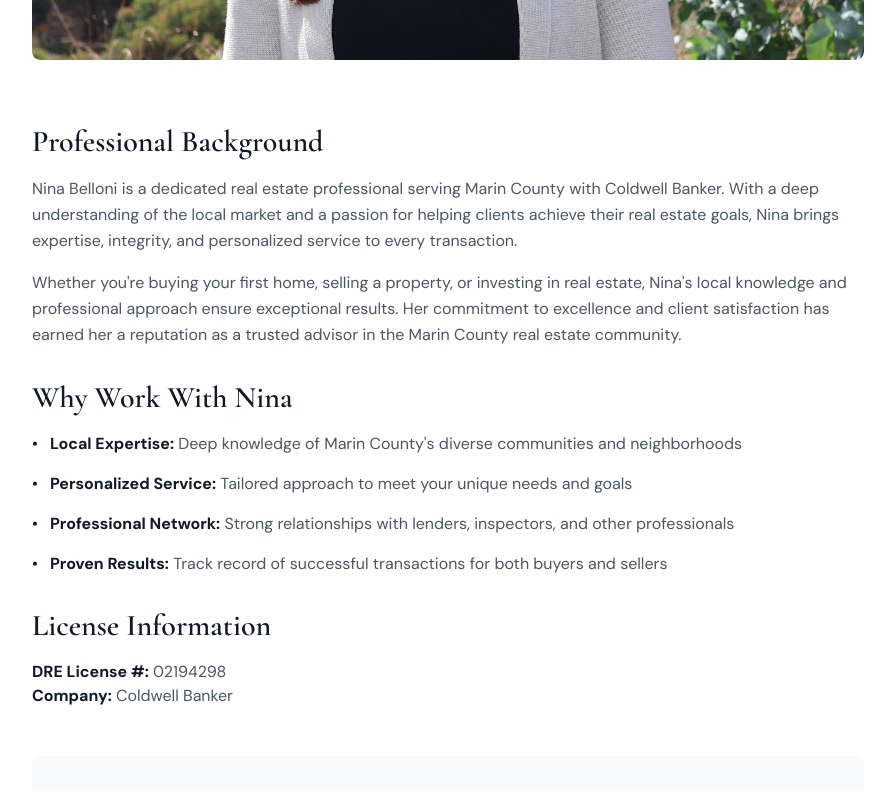
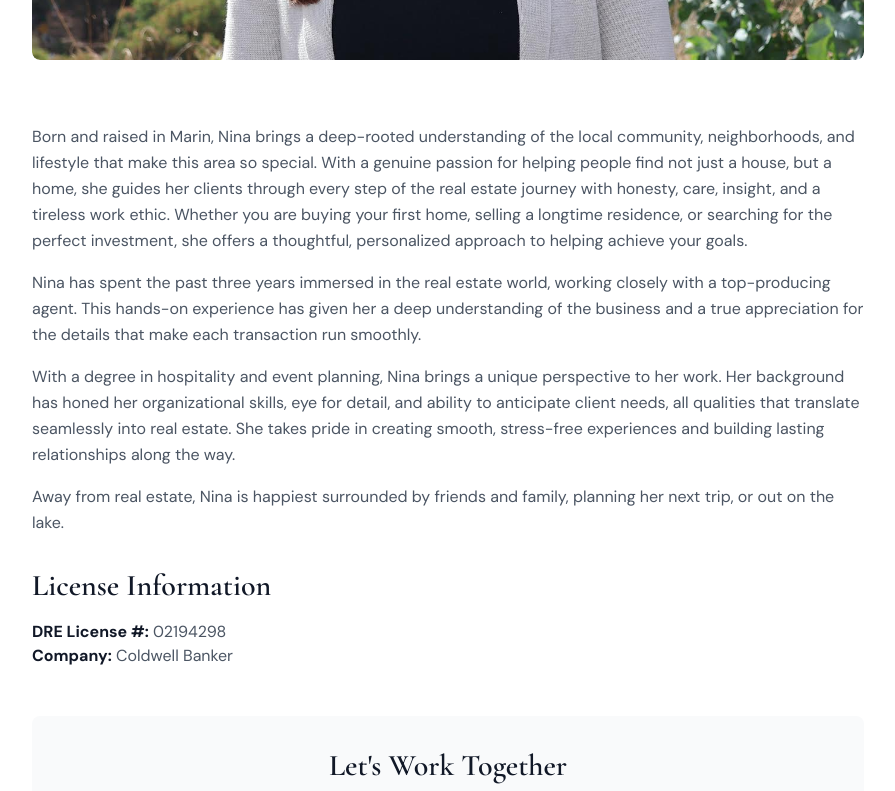
Before and after one commit to rickydoar/nb-web, a Next.js app: page /about in a window 1280 px wide. Shown: the part 620-1411 px from the top of the page, without its empty margins (192-1087 px from the left). Built offline with nearby package versions, Linux system fonts and the light colour scheme.

Commit message:
Update logo size and positioning, add name/license to cover photo, update bio text, and simplify portfolio dropdown

```diff
--- a/app/about/page.tsx
+++ b/app/about/page.tsx
@@ -26,61 +26,29 @@ export default function AboutPage() {
         {/* Bio Content */}
         <div className="prose prose-lg max-w-none">
           <div className="mb-8">
-            <h2 className="font-serif text-3xl font-semibold text-gray-900 mb-4">
-              Professional Background
-            </h2>
             <p className="text-gray-600 leading-relaxed mb-4">
-              Nina Belloni is a dedicated real estate professional serving Marin
-              County with Coldwell Banker. With a deep understanding of the
-              local market and a passion for helping clients achieve their real
-              estate goals, Nina brings expertise, integrity, and personalized
-              service to every transaction.
+              Born and raised in Marin, Nina brings a deep-rooted understanding of the local community,
+              neighborhoods, and lifestyle that make this area so special. With a genuine passion for helping
+              people find not just a house, but a home, she guides her clients through every step of the real
+              estate journey with honesty, care, insight, and a tireless work ethic. Whether you are buying
+              your first home, selling a longtime residence, or searching for the perfect investment, she offers
+              a thoughtful, personalized approach to helping achieve your goals.
             </p>
             <p className="text-gray-600 leading-relaxed mb-4">
-              Whether you&apos;re buying your first home, selling a property, or
-              investing in real estate, Nina&apos;s local knowledge and professional
-              approach ensure exceptional results. Her commitment to excellence
-              and client satisfaction has earned her a reputation as a trusted
-              advisor in the Marin County real estate community.
+              Nina has spent the past three years immersed in the real estate world, working closely with a
+              top-producing agent. This hands-on experience has given her a deep understanding of the
+              business and a true appreciation for the details that make each transaction run smoothly.
             </p>
-          </div>
-
-          <div className="mb-8">
-            <h2 className="font-serif text-3xl font-semibold text-gray-900 mb-4">
-              Why Work With Nina
-            </h2>
-            <ul className="list-none space-y-4">
-              <li className="flex items-start">
-                <span className="text-gray-900 font-medium mr-3">•</span>
-                <span className="text-gray-600">
-                  <strong className="text-gray-900">Local Expertise:</strong> Deep
-                  knowledge of Marin County&apos;s diverse communities and neighborhoods
-                </span>
-              </li>
-              <li className="flex items-start">
-                <span className="text-gray-900 font-medium mr-3">•</span>
-                <span className="text-gray-600">
-                  <strong className="text-gray-900">Personalized Service:</strong>{' '}
-                  Tailored approach to meet your unique needs and goals
-                </span>
-              </li>
-              <li className="flex items-start">
-                <span className="text-gray-900 font-medium mr-3">•</span>
-                <span className="text-gray-600">
-                  <strong className="text-gray-900">Professional Network:</strong>{' '}
-                  Strong relationships with lenders, inspectors, and other
-                  professionals
-                </span>
-              </li>
-              <li className="flex items-start">
-                <span className="text-gray-900 font-medium mr-3">•</span>
-                <span className="text-gray-600">
-                  <strong className="text-gray-900">Proven Results:</strong>{' '}
-                  Track record of successful transactions for both buyers and
-                  sellers
-                </span>
-              </li>
-            </ul>
+            <p className="text-gray-600 leading-relaxed mb-4">
+              With a degree in hospitality and event planning, Nina brings a unique perspective to her work.
+              Her background has honed her organizational skills, eye for detail, and ability to anticipate
+              client needs, all qualities that translate seamlessly into real estate. She takes pride in creating
+              smooth, stress-free experiences and building lasting relationships along the way.
+            </p>
+            <p className="text-gray-600 leading-relaxed mb-4">
+              Away from real estate, Nina is happiest surrounded by friends and family, planning her next
+              trip, or out on the lake.
+            </p>
           </div>
 
           <div className="mb-8">
--- a/app/page.tsx
+++ b/app/page.tsx
@@ -21,6 +21,16 @@ export default function Home() {
             sizes="100vw"
           />
           <div className="absolute inset-0 bg-black/30" />
+        </div>
+
+        {/* Name and License - Bottom Left */}
+        <div className="absolute bottom-6 left-4 sm:left-6 lg:left-8 z-10">
+          <h2 className="font-serif text-lg md:text-xl font-semibold text-white mb-1">
+            {agentInfo.name}
+          </h2>
+          <p className="text-sm md:text-base text-white/90">
+            DRE #{agentInfo.dreNumber}
+          </p>
         </div>
 
         {/* Hero Content */}
@@ -63,14 +73,27 @@ export default function Home() {
                 About Nina Belloni
               </h2>
               <p className="text-gray-600 text-lg leading-relaxed mb-6">
-                With deep roots in Marin County and a passion for helping
-                clients find their perfect home, Nina brings expertise,
-                dedication, and personalized service to every transaction.
+                Born and raised in Marin, Nina brings a deep-rooted understanding of the local community,
+                neighborhoods, and lifestyle that make this area so special. With a genuine passion for helping
+                people find not just a house, but a home, she guides her clients through every step of the real
+                estate journey with honesty, care, insight, and a tireless work ethic. Whether you are buying
+                your first home, selling a longtime residence, or searching for the perfect investment, she offers
+                a thoughtful, personalized approach to helping achieve your goals.
+              </p>
+              <p className="text-gray-600 text-lg leading-relaxed mb-6">
+                Nina has spent the past three years immersed in the real estate world, working closely with a
+                top-producing agent. This hands-on experience has given her a deep understanding of the
+                business and a true appreciation for the details that make each transaction run smoothly.
+              </p>
+              <p className="text-gray-600 text-lg leading-relaxed mb-6">
+                With a degree in hospitality and event planning, Nina brings a unique perspective to her work.
+                Her background has honed her organizational skills, eye for detail, and ability to anticipate
+                client needs, all qualities that translate seamlessly into real estate. She takes pride in creating
+                smooth, stress-free experiences and building lasting relationships along the way.
               </p>
               <p className="text-gray-600 text-lg leading-relaxed mb-8">
-                Whether you&apos;re buying your first home, selling a property, or
-                investing in real estate, Nina&apos;s local knowledge and
-                professional approach ensure exceptional results.
+                Away from real estate, Nina is happiest surrounded by friends and family, planning her next
+                trip, or out on the lake.
               </p>
               <Link
                 href="/about"
--- a/components/Header.tsx
+++ b/components/Header.tsx
@@ -29,7 +29,7 @@ export default function Header() {
       label: 'Portfolio',
       dropdown: [
         { href: '/portfolio/active', label: 'Active Listings' },
-        { href: '/portfolio/past-transactions', label: 'Past Transactions (Both Buyer + Seller)' },
+        { href: '/portfolio/past-transactions', label: 'Past Transactions' },
       ],
     },
     {
@@ -61,20 +61,20 @@ export default function Header() {
           : 'bg-transparent'
       }`}
     >
-      <nav className="max-w-7xl mx-auto px-4 sm:px-6 lg:px-8">
-        <div className="flex items-center justify-between h-20">
-          {/* Logo */}
-          <Link href="/" className="flex items-center">
+      {/* Logo - Positioned absolutely to stay flush left */}
+      <Link href="/" className="absolute left-4 sm:left-6 lg:left-8 top-0 h-20 flex items-center z-10">
         <Image
           src="/images/transparent-logo.png"
           alt="Nina Belloni Logo"
-              width={60}
-              height={60}
-              className="h-12 w-auto transition-opacity hover:opacity-80"
+          width={isHomePage ? 80 : 60}
+          height={isHomePage ? 80 : 60}
+          className={isHomePage ? "h-20 w-auto transition-opacity hover:opacity-80" : "h-12 w-auto transition-opacity hover:opacity-80"}
           priority
         />
       </Link>
 
+      <nav className="max-w-7xl mx-auto px-4 sm:px-6 lg:px-8">
+        <div className="flex items-center justify-end h-20 w-full">
           {/* Desktop Navigation */}
           <div className="hidden lg:flex items-center space-x-8">
             {navLinks.map((link) => (
```
Lines whose indentation alone changed are shown as unchanged.
